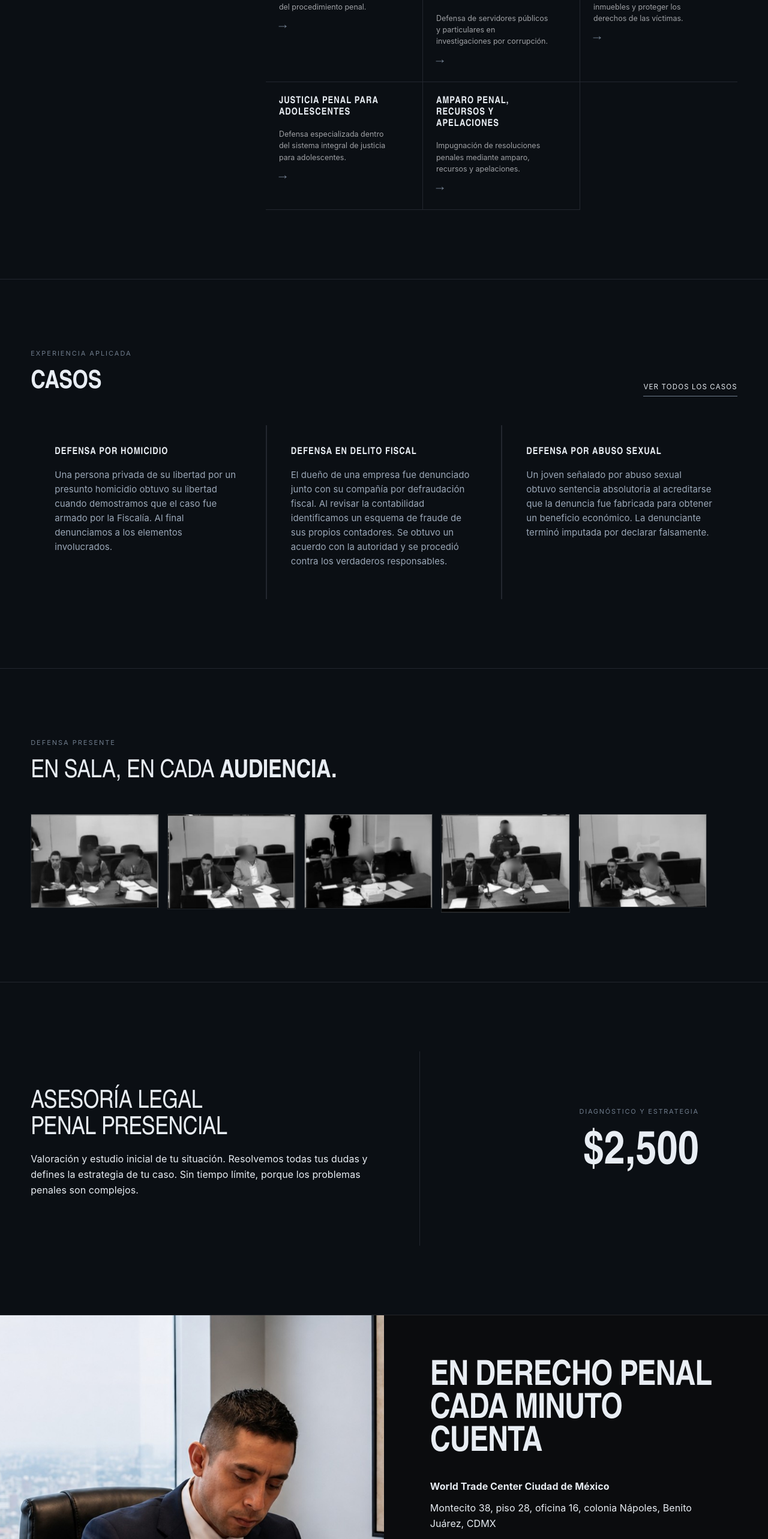
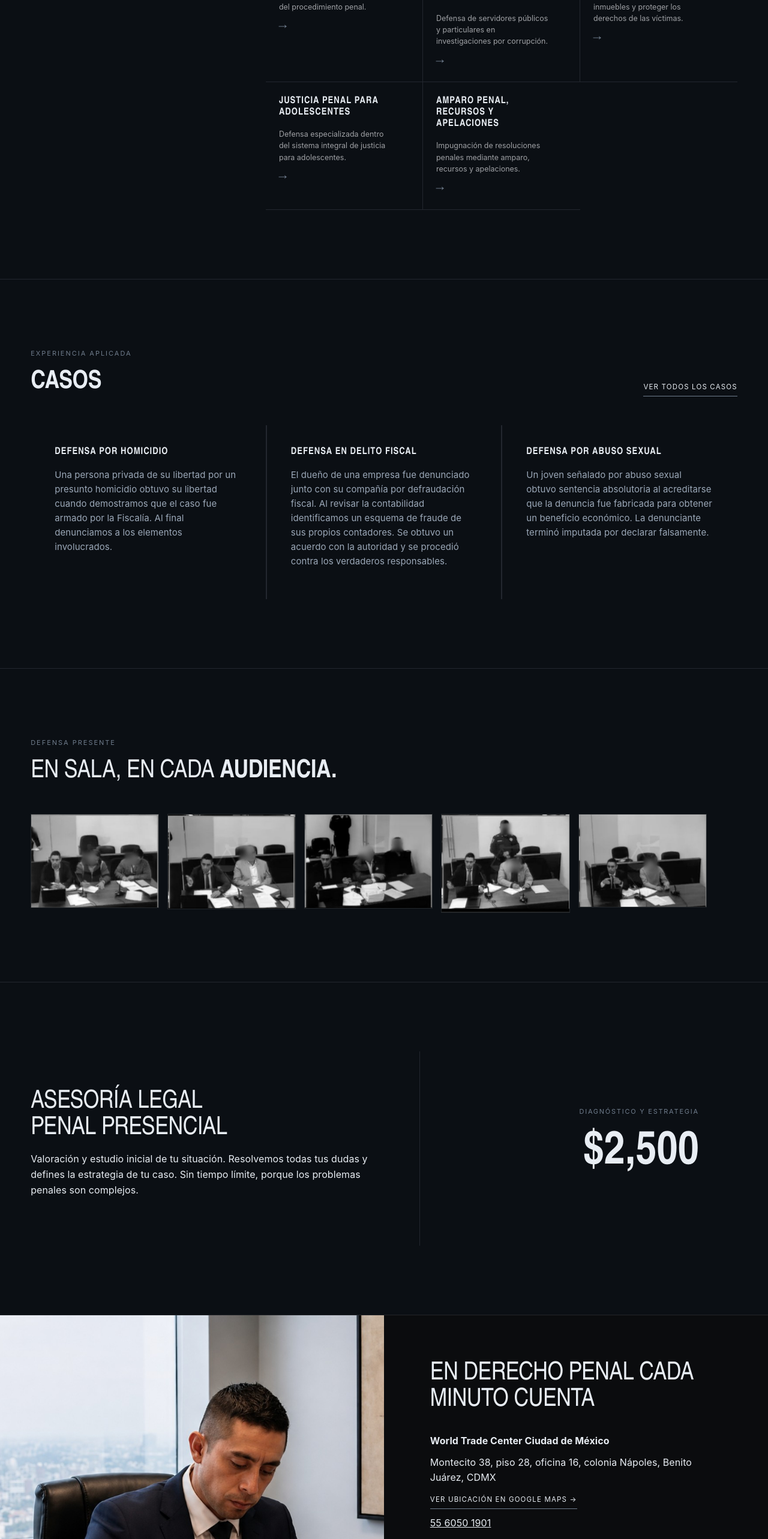
Before and after one commit to josuechavando350-png/nexus-engine, a Next.js app in the folder apps/cano-penal/: page / in a window 1280 px wide. Shown: the part 3160-5726 px from the top of the page at 60% size. Built offline with nearby package versions, Linux system fonts and the light colour scheme.

Commit message:
Update styles.css

```diff
--- a/apps/cano-penal/src/app/styles.css
+++ b/apps/cano-penal/src/app/styles.css
@@ -127,3 +127,7 @@ a,button,article,.cp-path,.cp-area,.cp-case,.cp-why article{-webkit-tap-highligh
 .cp-form input:focus,.cp-form textarea:focus{outline:0;border-bottom-color:#E8EDF3}
 @media(max-width:1023px){.cp-path+.cp-path{border-left:0;border-top:1px solid var(--border-subtle)}}
 @media(prefers-reduced-motion:reduce){.cp-path,.cp-why article,.cp-area,.cp-case{transition:none}}
+/* ==== Cierre: rejilla de áreas y título de contacto ==== */
+.cp-area:last-child{border-right:0}
+#contacto h2,.cp-contact-section h2{font-size:clamp(1.9rem,3.4vw,2.6rem);font-weight:300;line-height:1.05;letter-spacing:-.01em}
+#contacto h2 strong,.cp-contact-section h2 strong{font-weight:700}
```
